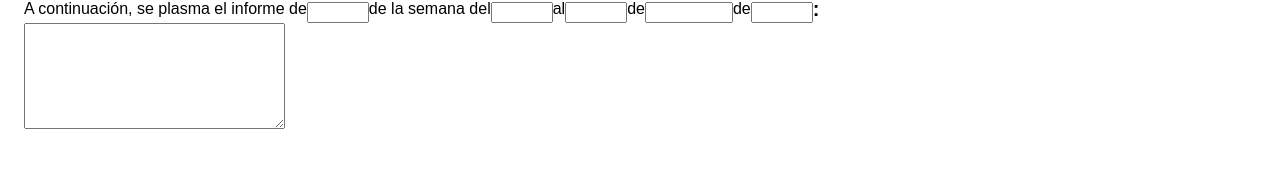
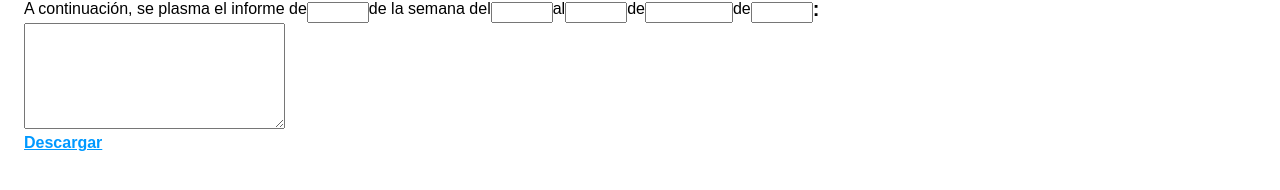
Before and after one commit to Lariicsa/minuta-aa, a Vue app: page / in a window 1280 px wide. Shown: the part 458-648 px from the top of the page. Built offline with nearby package versions, Linux system fonts and the light colour scheme.

Commit message:
Add print

```diff
--- a/src/components/FormAA.vue
+++ b/src/components/FormAA.vue
@@ -70,5 +70,11 @@
 				cols="30"
 				rows="5"></textarea>
 		</div>
+
+		<a
+			class="text-[16px] text-[#09f] print:hidden"
+			href="javascript:window.print();"
+			>Descargar</a
+		>
 	</div>
 </template>
--- /dev/null
+++ b/src/components/PDFGenerated.vue
@@ -0,0 +1,19 @@
+<!-- @format -->
+
+<script setup>
+	defineProps({
+		content: {
+			type: String,
+		},
+	});
+</script>
+<template>
+	<div class="larDocgen">
+		<div class="larDocgen__watermark"></div>
+		<div class="larDocgen__advertise">· calaveritamaker.com ·</div>
+		<a class="larDocgen__icon" href="javascript:window.print();"></a>
+		<div class="larDocgen__content">
+			<p class="larDocgen__text" v-html="content"></p>
+		</div>
+	</div>
+</template>
```
